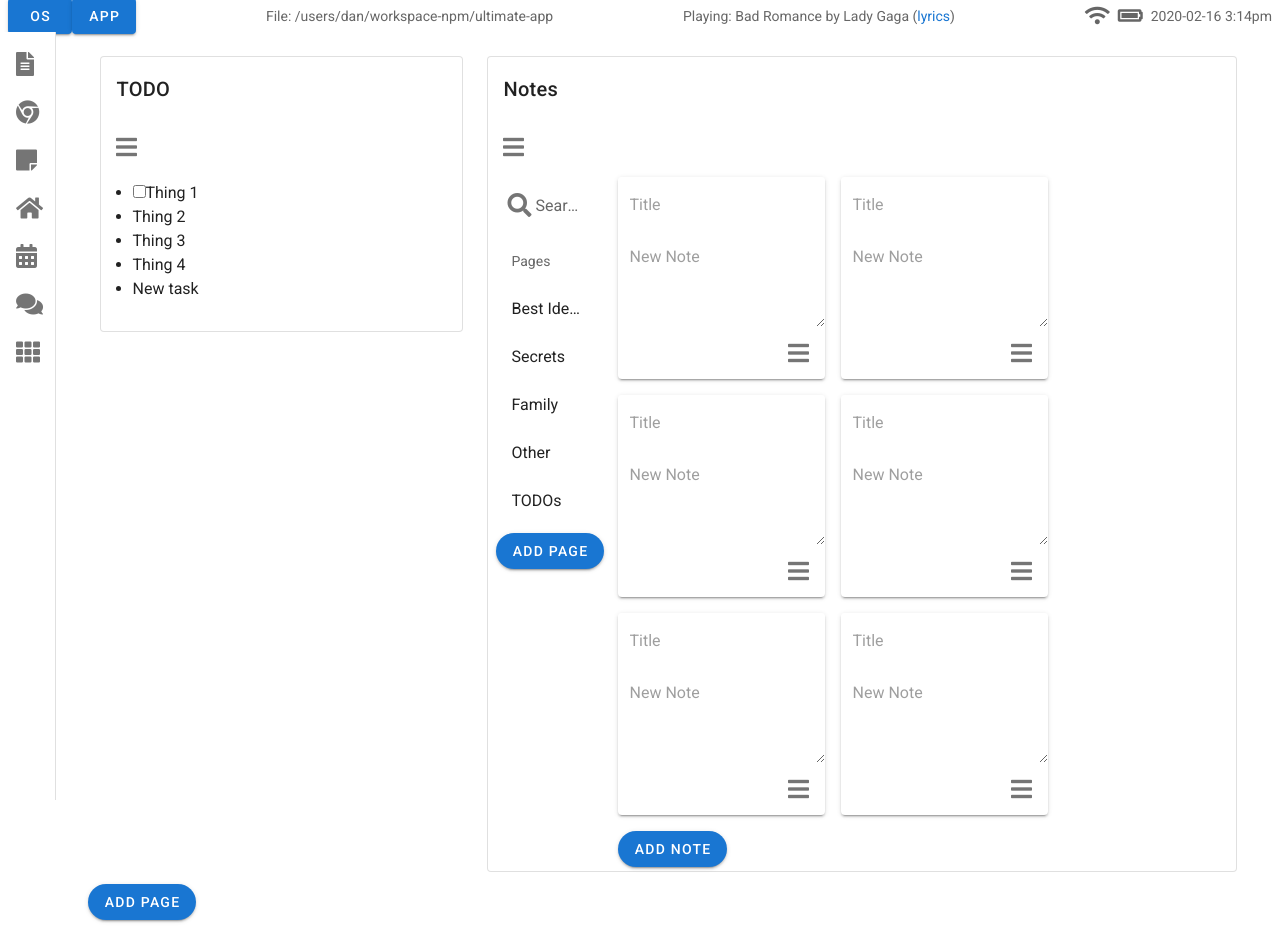
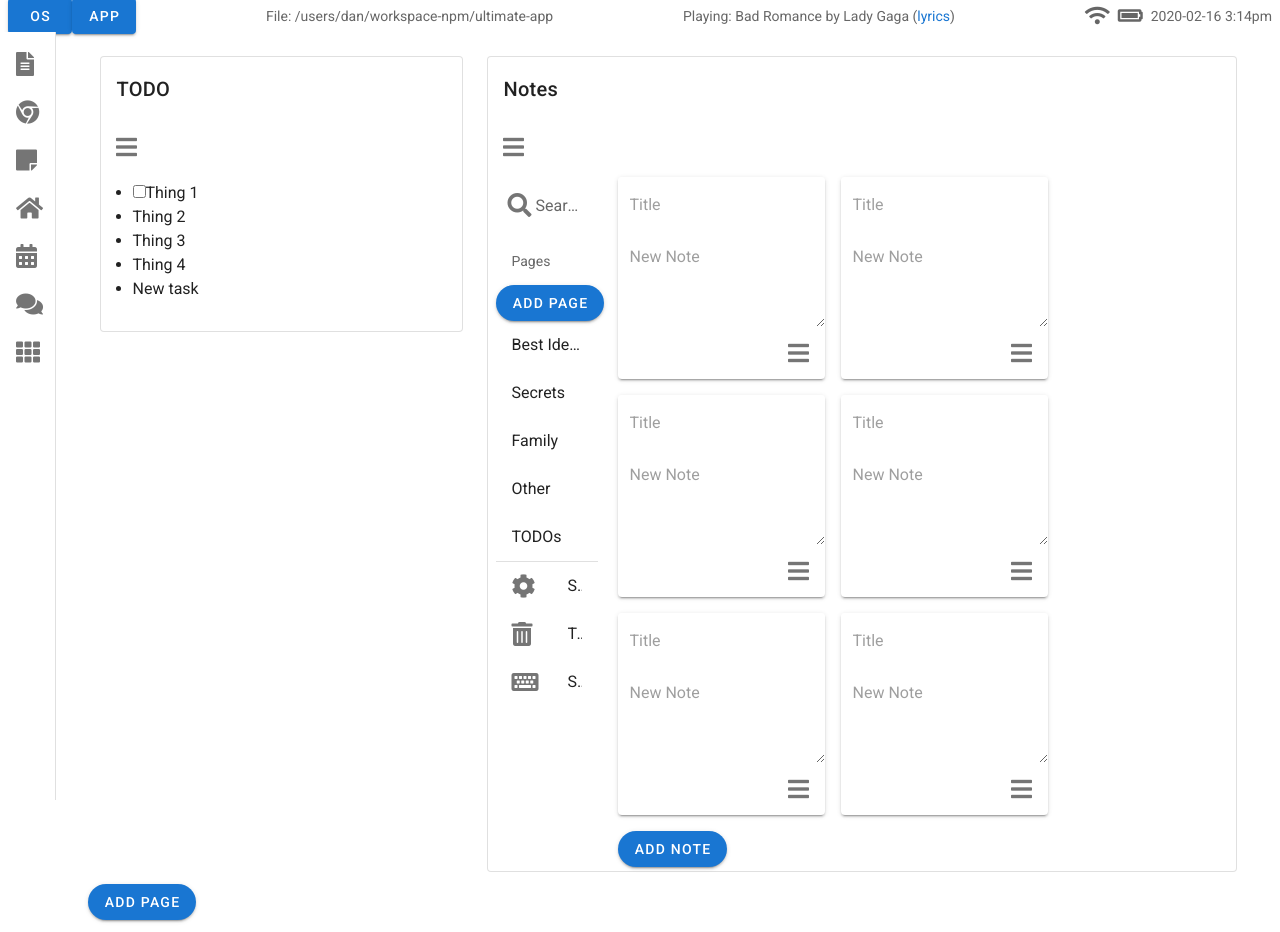
Before and after one commit to danialgoodwin/ultimate-app, a Vue app: page / in a window 1280 px wide. Built offline with nearby package versions, Linux system fonts and the light colour scheme.

Commit message:
Update NotesPage

```diff
--- a/src/views/NotesPage.vue
+++ b/src/views/NotesPage.vue
@@ -4,13 +4,15 @@
       <v-text-field name="search" label="Search" prepend-inner-icon="fas fa-search" solo flat hide-details></v-text-field>
       <v-list>
         <v-subheader>Pages</v-subheader>
+        <v-btn color="primary" rounded>Add Page</v-btn>
         <template v-for="(item, index) in pages">
-          <v-list-item :key="index" @click="doSomething">
+          <v-divider v-if='item.isDivider' :key="index" />
+          <v-list-item v-else :key="index" @click="doSomething">
+            <v-list-item-action v-if='item.icon'><v-icon>{{ item.icon }}</v-icon></v-list-item-action>
             <v-list-item-title>{{ item.title }}</v-list-item-title>
           </v-list-item>
         </template>
       </v-list>
-      <v-btn color="primary" rounded>Add Page</v-btn>
     </v-col>
     <v-col cols="12" sm="8" md="9" lg="10">
       <v-row>
@@ -39,7 +41,14 @@ export default {
       { title: 'Secrets', action: 'goToTextEditor' },
       { title: 'Family', action: 'goToNotes' },
       { title: 'Other', action: 'osChangeProfile' },
-      { title: 'TODOs', action: 'osSignOut' }
+      { title: 'TODOs', action: 'osSignOut' },
+      { isDivider: true },
+      { title: 'Settings', icon: 'fas fa-cog', action: 'showSettings' },
+      { title: 'Trash', icon: 'fas fa-trash-alt', action: 'showTrash' },
+      { title: 'Shortcuts', icon: 'fas fa-keyboard', action: 'showKeyboardShortcuts' }
+    ],
+    actions: [
+
     ]
   }),
   methods: {
```
